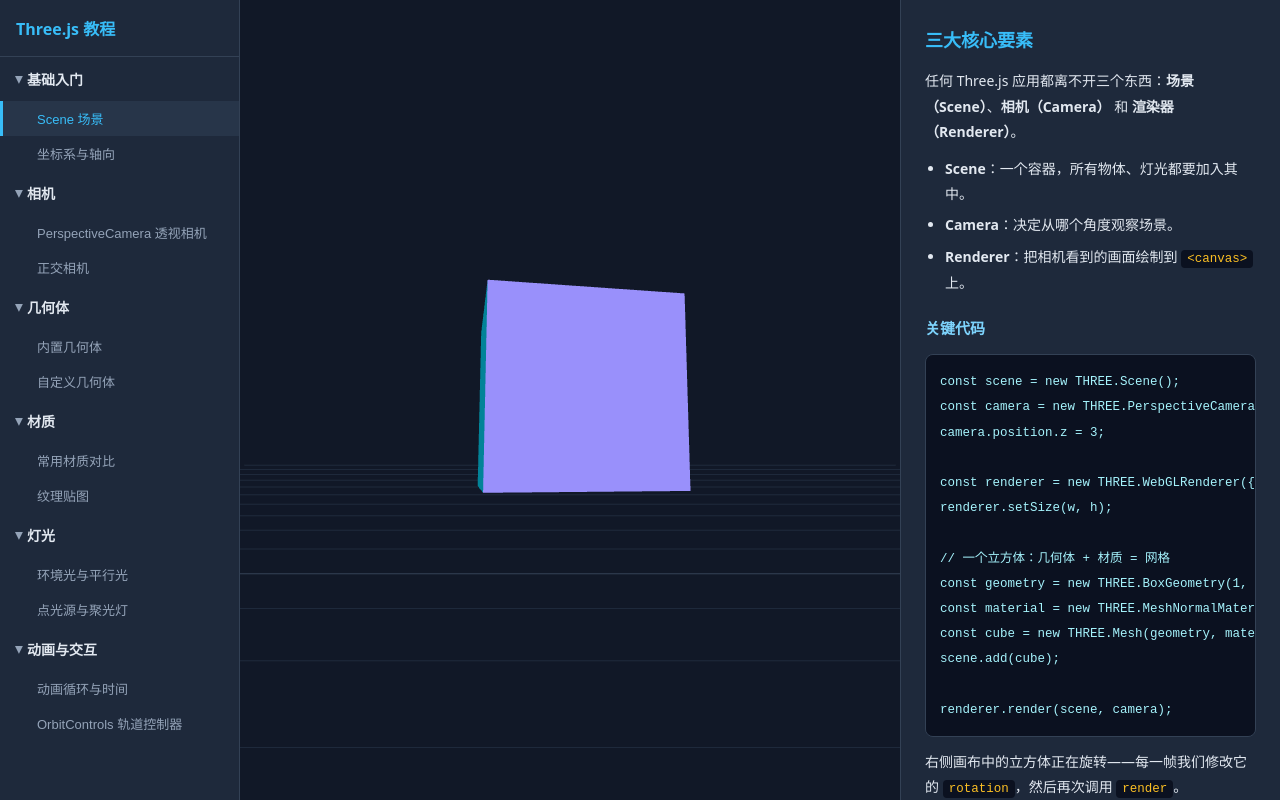
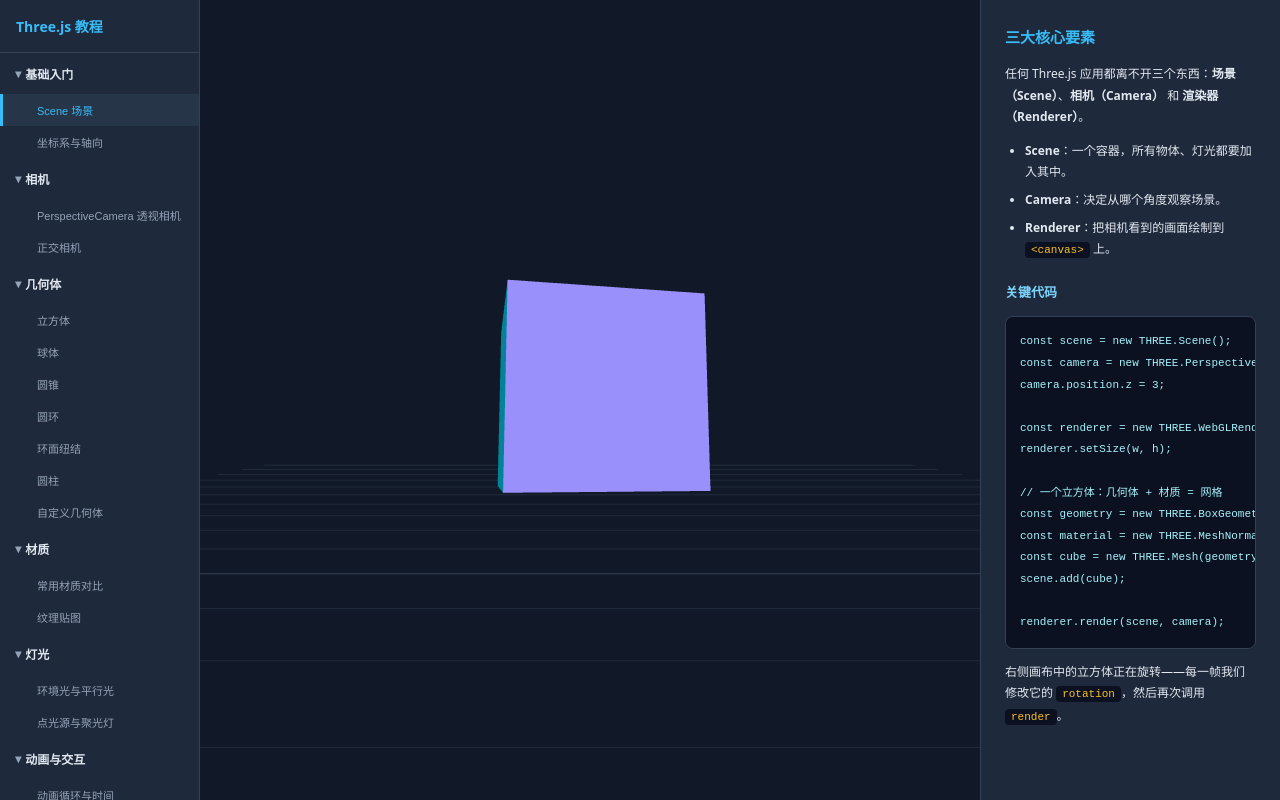
Before and after one commit to Xwoder/ThreejsTutorial, a website built with Vite: page index.html in a window 1280 px wide. Built offline with nearby package versions, Linux system fonts and the light colour scheme.

Commit message:
refactor(geometry): 重构内置几何体课程为独立示例
- 将单一几何体课程拆分为多个独立的几何体示例
- 为每种几何体创建专门的描述和参数配置
- 添加 BoxGeometry、SphereGeometry、ConeGeometry、TorusGeometry、TorusKnotGeometry 和 CylinderGeometry 的独立演示
- 实现几何体材质资源的正确释放机制
- 更新样式表中的字体大小和布局尺寸以优化显示效果
- 修改 lessons 模块导入方式以支持数组展开语法

```diff
--- a/src/lessons/geometry/builtinGeometries.ts
+++ b/src/lessons/geometry/builtinGeometries.ts
@@ -3,49 +3,46 @@
 import type { Lesson } from '../types';
 import { createContext, makeCleanup } from '../helper';
 
-export const builtinGeometries: Lesson = {
-  id: 'builtin-geometries',
-  title: '内置几何体',
-  description: `
-    <h2>Geometry</h2>
-    <p>几何体定义物体的<b>形状</b>（顶点、边、面），材质定义<b>外观</b>。Three.js 内置了 20+ 种几何体：</p>
-    <pre><code>new THREE.BoxGeometry(1, 1, 1)          // 立方体
-new THREE.SphereGeometry(0.6, 32, 16)   // 球体
-new THREE.CylinderGeometry(0.5, 0.5, 1) // 圆柱
-new THREE.ConeGeometry(0.6, 1.2, 32)    // 圆锥
-new THREE.TorusGeometry(0.5, 0.2, 16, 60) // 圆环
-new THREE.TorusKnotGeometry(0.4, 0.12, 100, 16) // 环面纽结</code></pre>
-    <h3>分段数（segments）</h3>
-    <p>球体的 <code>32, 16</code> 参数是宽高分段数。分段越多曲面越平滑，但顶点数也越多、性能开销越大。</p>
-    <p>画布中用 <b>MeshNormalMaterial</b> 展示了几种常见几何体，颜色由法线方向决定，便于观察形状。拖动鼠标可环绕查看。</p>
-  `,
+interface GeometryLessonOptions {
+  id: string;
+  title: string;
+  description: string;
+  createGeometry: () => THREE.BufferGeometry;
+  cameraPos?: [number, number, number];
+  /** 旋转速度倍率 */
+  spin?: number;
+}
+
+/** 用 MeshNormalMaterial 单独展示一种几何体，可环绕查看 */
+function makeGeometryLesson(opts: GeometryLessonOptions): Lesson {
+  const {
+    id,
+    title,
+    description,
+    createGeometry,
+    cameraPos = [0, 1.5, 5],
+    spin = 1,
+  } = opts;
+
+  return {
+    id,
+    title,
+    description,
     create(container) {
       const ctx = createContext(container);
       ctx.scene.background = new THREE.Color(0x111827);
 
       const camera = new THREE.PerspectiveCamera(60, 1, 0.1, 100);
-    camera.position.set(0, 3, 8);
+      camera.position.set(...cameraPos);
       ctx.onResize((w, h) => {
         camera.aspect = w / h;
         camera.updateProjectionMatrix();
       });
 
       const material = new THREE.MeshNormalMaterial();
-    const geometries = [
-      new THREE.BoxGeometry(1, 1, 1),
-      new THREE.SphereGeometry(0.65, 32, 16),
-      new THREE.ConeGeometry(0.6, 1.2, 32),
-      new THREE.TorusGeometry(0.5, 0.22, 16, 60),
-      new THREE.TorusKnotGeometry(0.38, 0.12, 100, 16),
-      new THREE.CylinderGeometry(0.5, 0.5, 1.1, 32),
-    ];
-    const meshes: THREE.Mesh[] = [];
-    geometries.forEach((geo, i) => {
-      const mesh = new THREE.Mesh(geo, material);
-      mesh.position.set((i % 3 - 1) * 2.4, i < 3 ? 1.4 : -0.9, 0);
-      meshes.push(mesh);
+      const geometry = createGeometry();
+      const mesh = new THREE.Mesh(geometry, material);
       ctx.scene.add(mesh);
-    });
 
       const controls = new OrbitControls(camera, ctx.renderer.domElement);
       controls.enableDamping = true;
@@ -53,10 +50,8 @@
       let raf = 0;
       const loop = () => {
         raf = requestAnimationFrame(loop);
-      meshes.forEach((m, i) => {
-        m.rotation.x += 0.004 * (i % 3 + 1);
-        m.rotation.y += 0.006 * (i % 3 + 1);
-      });
+        mesh.rotation.x += 0.004 * spin;
+        mesh.rotation.y += 0.006 * spin;
         controls.update();
         ctx.renderer.render(ctx.scene, camera);
       };
@@ -65,6 +60,139 @@
       return makeCleanup(ctx, () => {
         cancelAnimationFrame(raf);
         controls.dispose();
+        geometry.dispose();
+        material.dispose();
       });
     },
   };
+}
+
+const boxDescription = `
+  <h2>BoxGeometry 立方体</h2>
+  <p>最简单的几何体，由 6 个矩形面围成一个长方体。</p>
+  <pre><code>new THREE.BoxGeometry(
+  width,            // 宽（X 方向）
+  height,           // 高（Y 方向）
+  depth,            // 深（Z 方向）
+  widthSegments,    // 宽方向分段（默认 1）
+  heightSegments,   // 高方向分段（默认 1）
+  depthSegments     // 深方向分段（默认 1）
+)</code></pre>
+  <p>本例使用 <code>BoxGeometry(1.6, 1.6, 1.6)</code> 创建一个正方体。分段数大于 1 时，可在顶点级别做变形（如波浪起伏）。</p>
+  <p>颜色由 <b>MeshNormalMaterial</b> 根据法线方向着色，便于观察每个面的朝向。拖动鼠标可环绕查看。</p>
+`;
+
+const sphereDescription = `
+  <h2>SphereGeometry 球体</h2>
+  <p>通过经纬度（宽高分段）近似一个球面。</p>
+  <pre><code>new THREE.SphereGeometry(
+  radius,         // 半径
+  widthSegments,  // 经度方向分段（越大越平滑）
+  heightSegments, // 纬度方向分段（越大越平滑）
+  phiStart, phiLength,      // 水平方向起止角
+  thetaStart, thetaLength   // 垂直方向起止角
+)</code></pre>
+  <p>本例使用 <code>SphereGeometry(1, 32, 16)</code>。分段数直接决定曲面平滑度：分段越多越圆，但顶点数也越多。可通过 <code>phiLength</code> / <code>thetaLength</code> 截取部分球面（如半球、扇形）。</p>
+`;
+
+const coneDescription = `
+  <h2>ConeGeometry 圆锥</h2>
+  <p>本质上是一个顶点收拢的圆柱，由圆形底面和一个尖端组成。</p>
+  <pre><code>new THREE.ConeGeometry(
+  radius,        // 底面半径
+  height,        // 高度
+  radialSegments,// 圆周分段（越大底面越圆）
+  heightSegments,// 高度方向分段
+  openEnded,     // 是否开口（无底面）
+  thetaStart, thetaLength
+)</code></pre>
+  <p>本例使用 <code>ConeGeometry(1, 2, 32)</code>。把 <code>openEnded</code> 设为 <code>true</code> 可得到一个无底的圆锥面（如漏斗）。</p>
+`;
+
+const torusDescription = `
+  <h2>TorusGeometry 圆环（甜甜圈）</h2>
+  <p>一条圆形管道绕中心轴旋转一周形成的环面。</p>
+  <pre><code>new THREE.TorusGeometry(
+  radius,         // 环的中心半径
+  tube,           // 管道半径
+  radialSegments, // 管道横截面分段
+  tubularSegments,// 环向分段（越大越平滑）
+  arc             // 环的角度范围（默认 2π 整圈）
+)</code></pre>
+  <p>本例使用 <code>TorusGeometry(1, 0.4, 16, 80)</code>。<code>arc</code> 小于 <code>2π</code> 时可得到一段圆弧环。</p>
+`;
+
+const torusKnotDescription = `
+  <h2>TorusKnotGeometry 环面纽结</h2>
+  <p>一条管道沿着三维纽结曲线（(p, q) 环面纽结）缠绕而成，外观复杂而优美。</p>
+  <pre><code>new THREE.TorusKnotGeometry(
+  radius,         // 整体半径
+  tube,           // 管道半径
+  tubularSegments,// 曲线分段（越大越平滑）
+  radialSegments, // 管道横截面分段
+  p,              // 绕主环圈数
+  q               // 绕管自身圈数
+)</code></pre>
+  <p>本例使用 <code>TorusKnotGeometry(1, 0.3, 128, 16, 2, 3)</code>。<code>p</code> 与 <code>q</code> 互质时能得到不自我交叠的纽结形态。</p>
+`;
+
+const cylinderDescription = `
+  <h2>CylinderGeometry 圆柱</h2>
+  <p>上下两个圆形底面 + 侧面围成的几何体，可做成圆台。</p>
+  <pre><code>new THREE.CylinderGeometry(
+  radiusTop,     // 顶面半径
+  radiusBottom,  // 底面半径
+  height,        // 高度
+  radialSegments,// 圆周分段
+  heightSegments,// 高度方向分段
+  openEnded,     // 是否开口（无顶底）
+  thetaStart, thetaLength
+)</code></pre>
+  <p>本例使用 <code>CylinderGeometry(1, 1, 2, 32)</code>。让 <code>radiusTop</code> 与 <code>radiusBottom</code> 不同即可得到圆台（圆锥台）。</p>
+`;
+
+export const builtinGeometries: Lesson[] = [
+  makeGeometryLesson({
+    id: 'box-geometry',
+    title: '立方体',
+    description: boxDescription,
+    createGeometry: () => new THREE.BoxGeometry(1.6, 1.6, 1.6),
+    cameraPos: [0, 1.6, 5],
+  }),
+  makeGeometryLesson({
+    id: 'sphere-geometry',
+    title: '球体',
+    description: sphereDescription,
+    createGeometry: () => new THREE.SphereGeometry(1, 32, 16),
+    cameraPos: [0, 0, 5],
+  }),
+  makeGeometryLesson({
+    id: 'cone-geometry',
+    title: '圆锥',
+    description: coneDescription,
+    createGeometry: () => new THREE.ConeGeometry(1, 2, 32),
+    cameraPos: [0, 0.5, 5],
+  }),
+  makeGeometryLesson({
+    id: 'torus-geometry',
+    title: '圆环',
+    description: torusDescription,
+    createGeometry: () => new THREE.TorusGeometry(1, 0.4, 16, 80),
+    cameraPos: [0, 0, 5],
+  }),
+  makeGeometryLesson({
+    id: 'torus-knot-geometry',
+    title: '环面纽结',
+    description: torusKnotDescription,
+    createGeometry: () => new THREE.TorusKnotGeometry(1, 0.3, 128, 16, 2, 3),
+    cameraPos: [0, 0, 5],
+    spin: 0.8,
+  }),
+  makeGeometryLesson({
+    id: 'cylinder-geometry',
+    title: '圆柱',
+    description: cylinderDescription,
+    createGeometry: () => new THREE.CylinderGeometry(1, 1, 2, 32),
+    cameraPos: [0, 0.5, 5],
+  }),
+];
--- a/src/lessons/index.ts
+++ b/src/lessons/index.ts
@@ -26,7 +26,7 @@
   {
     id: 'geometry',
     title: '几何体',
-    lessons: [builtinGeometries, customGeometry],
+    lessons: [...builtinGeometries, customGeometry],
   },
   {
     id: 'material',
--- a/src/style.css
+++ b/src/style.css
@@ -23,7 +23,7 @@
 
 .layout {
   display: grid;
-  grid-template-columns: 240px 1fr 380px;
+  grid-template-columns: 200px 1fr 300px;
   height: 100vh;
 }
 
@@ -36,7 +36,7 @@
 
 .sidebar-header {
   padding: 16px;
-  font-size: 16px;
+  font-size: 14px;
   font-weight: 700;
   border-bottom: 1px solid var(--border);
   color: var(--accent);
@@ -48,7 +48,7 @@
   background: none;
   border: none;
   color: var(--text);
-  font-size: 14px;
+  font-size: 12px;
   font-weight: 600;
   text-align: left;
   cursor: pointer;
@@ -81,7 +81,7 @@
   border: none;
   border-left: 3px solid transparent;
   color: var(--text-dim);
-  font-size: 13px;
+  font-size: 11px;
   text-align: left;
   cursor: pointer;
 }
@@ -124,7 +124,7 @@
   background: rgba(30, 41, 59, 0.9);
   border: 1px solid var(--border);
   border-radius: 8px;
-  font-size: 13px;
+  font-size: 11px;
 }
 
 .demo-toolbar input[type='range'] {
@@ -145,11 +145,11 @@
   border-radius: 10px;
   box-shadow: 0 10px 30px rgba(0, 0, 0, 0.35);
   color: #e2e8f0;
-  font-size: 13px;
+  font-size: 11px;
 }
 
 .camera-controls-title {
-  font-size: 15px;
+  font-size: 13px;
   font-weight: 700;
   color: #38bdf8;
   margin-bottom: 14px;
@@ -191,7 +191,7 @@
 
 .camera-control-desc {
   margin-top: 4px;
-  font-size: 11px;
+  font-size: 10px;
   color: #94a3b8;
   line-height: 1.4;
 }
@@ -202,7 +202,7 @@
   gap: 8px;
   margin: 12px 0;
   cursor: pointer;
-  font-size: 12px;
+  font-size: 10px;
   color: #94a3b8;
 }
 
@@ -219,7 +219,7 @@
   color: #0f172a;
   border: none;
   border-radius: 6px;
-  font-size: 13px;
+  font-size: 11px;
   font-weight: 600;
   cursor: pointer;
   transition: background 0.2s;
@@ -243,18 +243,18 @@
 
 .doc-content {
   padding: 24px;
-  font-size: 14px;
+  font-size: 12px;
   line-height: 1.8;
 }
 
 .doc-content h2 {
-  font-size: 18px;
+  font-size: 15px;
   margin-bottom: 12px;
   color: var(--accent);
 }
 
 .doc-content h3 {
-  font-size: 15px;
+  font-size: 13px;
   margin: 20px 0 8px;
   color: #7dd3fc;
 }
@@ -275,7 +275,7 @@
   background: #0b1120;
   padding: 2px 6px;
   border-radius: 4px;
-  font-size: 12.5px;
+  font-size: 11px;
   color: #fbbf24;
 }
 
```
Lines whose indentation alone changed are shown as unchanged.
